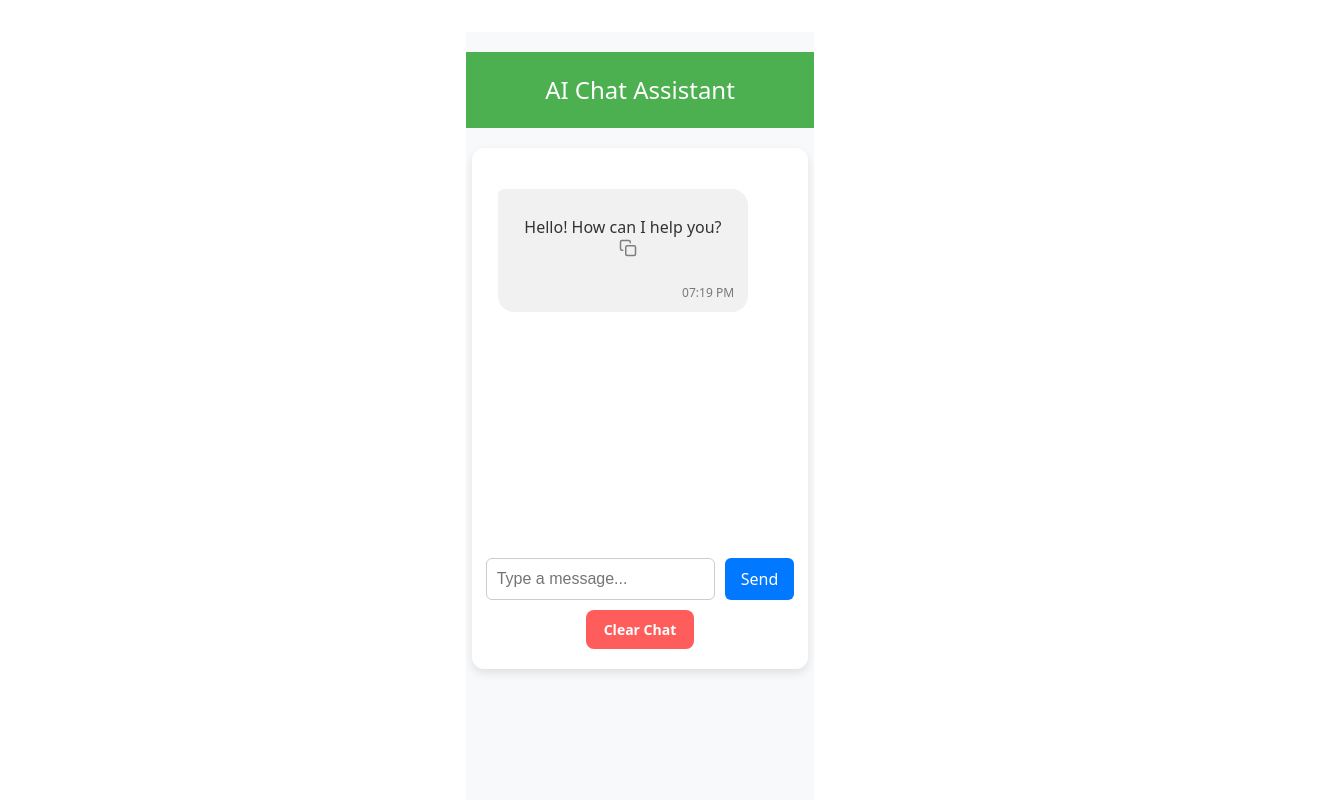
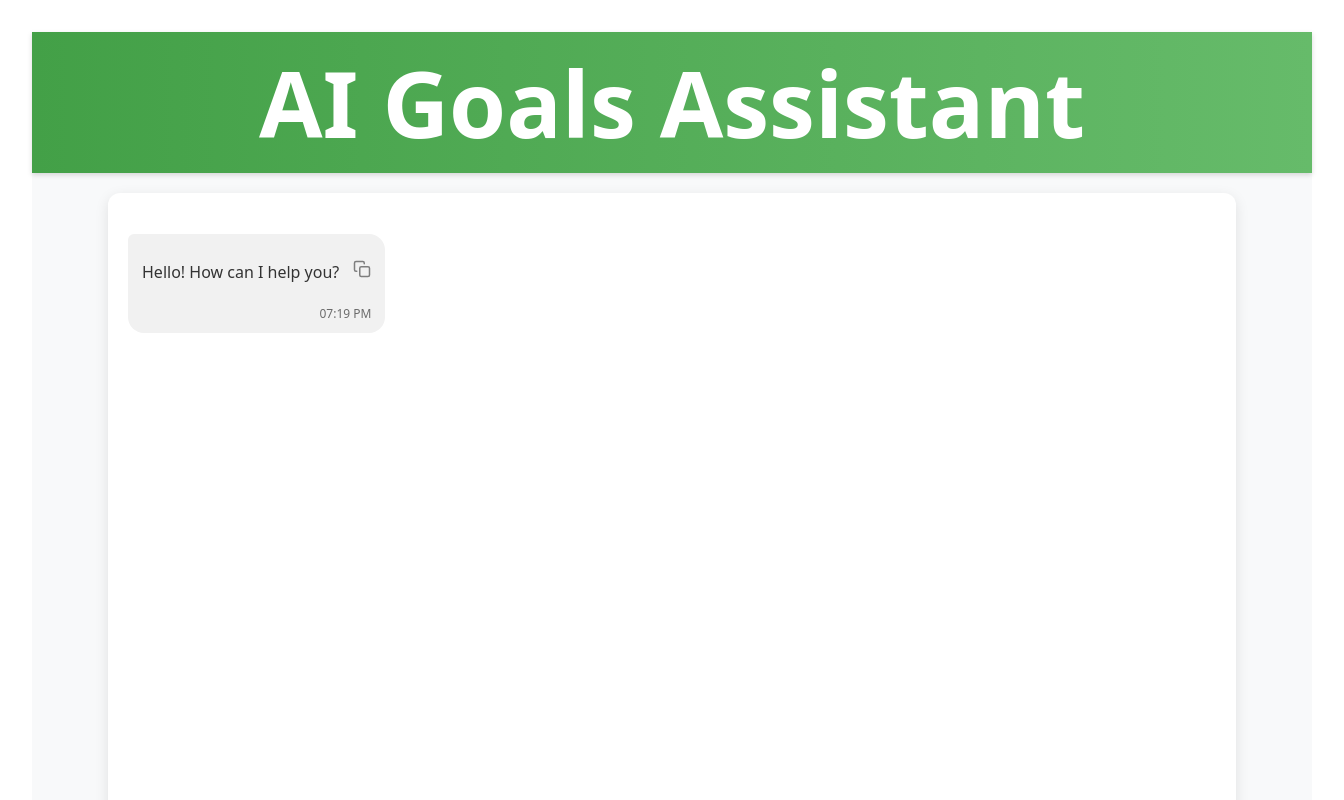
Before and after one commit to afilimonchyk/ai-goals-assistant, a Vue app in the folder my-vue-app/: page / in a window 1280 px wide. Shown: the top 800 px of the page, 1344 px wide, since content can reach past the window. Built offline with nearby package versions, Linux system fonts and the light colour scheme.

Commit message:
Added UI improvements.Still bullshit

```diff
--- a/my-vue-app/src/App.vue
+++ b/my-vue-app/src/App.vue
@@ -11,7 +11,10 @@ import ChatWindow from "./components/ChatWindow.vue";
 </template>
 
 <style scoped>
-/* Ensure the whole app has a clean background */
+/*
+  Main application container.
+  A light gray background, taking up the full viewport height.
+*/
 .app-container {
   background-color: #f8f9fa; /* Light Gray */
   min-height: 100vh;
@@ -19,6 +22,6 @@ import ChatWindow from "./components/ChatWindow.vue";
   flex-direction: column;
   align-items: center;
   justify-content: flex-start;
-  padding-top: 20px;
+  /* No extra padding-top needed since header is not fixed */
 }
 </style>
--- a/my-vue-app/src/components/ChatWindow.vue
+++ b/my-vue-app/src/components/ChatWindow.vue
@@ -1,9 +1,10 @@
 <script setup>
+// Import necessary modules and components
 import { ref, onMounted, watch, onUpdated } from "vue";
 import InputForm from "./InputForm.vue";
 import { useChatAPI } from "../composables/useChatAPI";
 
-// Load messages from localStorage or use default bot greeting
+// Refs for messages and chat container
 const messages = ref(
   JSON.parse(localStorage.getItem("chatMessages")) || [
     {
@@ -13,11 +14,12 @@ const messages = ref(
     },
   ]
 );
+const chatContainer = ref(null);
 
-const chatContainer = ref(null);
+// Destructure the API function and loading state
 const { sendMessageToAPI, isLoading } = useChatAPI();
 
-// Function to get the current timestamp in HH:MM format
+// Returns current time in HH:MM format
 function getCurrentTimestamp() {
   return new Date().toLocaleTimeString([], {
     hour: "2-digit",
@@ -25,11 +27,11 @@ function getCurrentTimestamp() {
   });
 }
 
-// Function to add a new message
+// Adds a new message to the chat
 const addMessage = async (messageText) => {
   if (!messageText.trim()) return;
 
-  // Add user's message with timestamp
+  // Push user's message
   messages.value.push({
     text: messageText,
     sender: "user",
@@ -39,13 +41,13 @@ const addMessage = async (messageText) => {
   // Show typing indicator
   messages.value.push({ isTyping: true, sender: "bot" });
 
-  // Send request to API
+  // Send request to the API
   const response = await sendMessageToAPI(messages.value);
 
   // Remove typing indicator
   messages.value.pop();
 
-  // Ensure we extract the correct field from API response
+  // Check the response and add bot's message
   if (response && response.answer) {
     messages.value.push({
       text: response.answer,
@@ -61,7 +63,7 @@ const addMessage = async (messageText) => {
   }
 };
 
-// Function to clear the chat
+// Clears the chat and removes stored messages
 const clearChat = () => {
   messages.value = [
     {
@@ -70,22 +72,22 @@ const clearChat = () => {
       timestamp: getCurrentTimestamp(),
     },
   ];
-  localStorage.removeItem("chatMessages"); // Remove stored chat history
+  localStorage.removeItem("chatMessages");
 };
 
-// Function to copy a message to the clipboard
+// Copies a message to the clipboard
 const copyMessage = (text) => {
   navigator.clipboard.writeText(text);
 };
 
-// Auto-scroll to the latest message
+// Auto-scroll to the bottom when messages update
 onUpdated(() => {
   if (chatContainer.value) {
     chatContainer.value.scrollTop = chatContainer.value.scrollHeight;
   }
 });
 
-// Watch for changes in messages and save them to localStorage
+// Watch messages and save them to localStorage
 watch(
   messages,
   (newMessages) => {
@@ -94,7 +96,7 @@ watch(
   { deep: true }
 );
 
-// Load messages when the component mounts
+// Load messages from localStorage on mount
 onMounted(() => {
   const savedMessages = localStorage.getItem("chatMessages");
   if (savedMessages) {
@@ -104,22 +106,31 @@ onMounted(() => {
 </script>
 
 <template>
-  <div class="container">
-    <!-- Chat messages -->
-    <div id="chat" ref="chatContainer">
+  <div class="chat-wrapper">
+    <div class="chat-container">
+      <!-- УДАЛЁН ВНУТРЕННИЙ ЗАГОЛОВОК, ЧТОБЫ НЕ ДУБЛИРОВАТЬ -->
+
+      <!-- Chat messages area -->
+      <div ref="chatContainer" class="chat-messages">
+        <!-- Transition group for smooth entering/leaving of messages -->
+        <transition-group name="fade" tag="div" class="messages-list">
           <div
             v-for="(msg, index) in messages"
             :key="index"
             :class="['message-container', msg.sender]"
           >
+            <!-- Typing indicator -->
             <p v-if="msg.isTyping" class="typing-animation">
               <span class="dot"></span>
               <span class="dot"></span>
               <span class="dot"></span>
             </p>
+
+            <!-- Normal message -->
             <p v-else class="message">
               {{ msg.text }}
               <span class="copy-icon" @click="copyMessage(msg.text)">
+                <!-- Copy icon SVG -->
                 <svg
                   xmlns="http://www.w3.org/2000/svg"
                   width="18"
@@ -138,67 +149,89 @@ onMounted(() => {
                 </svg>
               </span>
             </p>
+
+            <!-- Timestamp -->
             <span class="timestamp">{{ msg.timestamp }}</span>
           </div>
+        </transition-group>
       </div>
 
-    <!-- Input field -->
+      <!-- Input form for user messages -->
       <InputForm @send-message="addMessage" />
 
-    <!-- Clear Chat button -->
+      <!-- Clear chat button -->
       <button @click="clearChat" class="clear-btn">Clear Chat</button>
+    </div>
   </div>
 </template>
 
 <style scoped>
-/* Chat Container */
-.container {
-  margin: 20px auto;
-  background: white;
+/* Wrapper that covers the entire screen */
+.chat-wrapper {
+  width: 100vw;
+  height: 100vh;
+  display: flex;
+  justify-content: center;
+  align-items: center;
+  /* Убираем дублирующийся фон, т.к. фон может задаваться в App.vue или Header.vue */
+  background: none;
+}
+
+/* Main container with rounded corners and shadow */
+.chat-container {
+  width: 85vw;
+  max-width: 1200px;
+  height: 90vh;
+  background: #fff;
   padding: 20px;
   border-radius: 12px;
-  box-shadow: 0 4px 10px rgba(0, 0, 0, 0.1);
-  width: 85%;
-  max-width: 650px;
+  box-shadow: 0 4px 14px rgba(0, 0, 0, 0.1);
   display: flex;
   flex-direction: column;
   align-items: center;
 }
 
+/* Удалили стили .chat-header, так как заголовок убран */
+
 /* Chat messages area */
-#chat {
-  border: none;
+.chat-messages {
+  flex-grow: 1;
+  width: 100%;
   border-radius: 10px;
-  padding: 15px;
-  height: 350px;
   overflow-y: auto;
   background: #ffffff;
+  padding: 15px;
   display: flex;
   flex-direction: column;
-  width: 100%;
 }
 
-/* Message container */
+/* Container for the transition-group items */
+.messages-list {
+  display: flex;
+  flex-direction: column;
+}
+
+/* Individual message container */
 .message-container {
   display: flex;
   flex-direction: column;
   max-width: 75%;
   padding: 10px 14px;
   border-radius: 16px;
-  margin: 6px;
+  margin: 6px 0;
   word-wrap: break-word;
   position: relative;
 }
 
-/* User messages */
+/* User message style */
 .message-container.user {
   align-self: flex-end;
   background: #0078ff;
-  color: white;
+  color: #fff;
   border-top-right-radius: 6px;
 }
 
-/* Bot messages */
+/* Bot message style */
 .message-container.bot {
   align-self: flex-start;
   background: #f1f1f1;
@@ -206,25 +239,22 @@ onMounted(() => {
   border-top-left-radius: 6px;
 }
 
-/* Timestamp */
+/* Timestamp style */
 .timestamp {
   font-size: 12px;
-  color: rgba(255, 255, 255, 0.6);
+  margin-top: 5px;
   text-align: right;
-  margin-top: 5px;
+  opacity: 0.7;
 }
 
-.message-container.bot .timestamp {
-  color: rgba(0, 0, 0, 0.5);
-}
-
-/* Typing animation */
+/* Typing animation container */
 .typing-animation {
   display: flex;
   gap: 3px;
   padding: 8px;
 }
 
+/* Dots for typing animation */
 .dot {
   width: 6px;
   height: 6px;
@@ -251,7 +281,7 @@ onMounted(() => {
   }
 }
 
-/* Copy Icon */
+/* Copy icon style */
 .copy-icon {
   cursor: pointer;
   margin-left: 10px;
@@ -265,8 +295,9 @@ onMounted(() => {
   opacity: 1;
 }
 
-/* Clear Chat Button */
+/* Clear chat button */
 .clear-btn {
+  margin-top: 10px;
   background: #ff5c5c;
   color: white;
   border: none;
@@ -276,10 +307,28 @@ onMounted(() => {
   font-weight: bold;
   cursor: pointer;
   transition: background 0.2s ease-in-out;
-  margin-top: 10px;
 }
 
 .clear-btn:hover {
   background: #d64545;
 }
+
+/* Fade transition for messages */
+.fade-enter-active,
+.fade-leave-active {
+  transition: opacity 0.3s ease;
+}
+.fade-enter-from,
+.fade-leave-to {
+  opacity: 0;
+}
+
+/* Responsive adjustments */
+@media (max-width: 768px) {
+  .chat-container {
+    width: 95vw;
+    height: 95vh;
+    padding: 15px;
+  }
+}
 </style>
--- a/my-vue-app/src/components/Header.vue
+++ b/my-vue-app/src/components/Header.vue
@@ -1,14 +1,30 @@
 <template>
-  <header>AI Chat Assistant</header>
+  <!-- Main application header -->
+  <header class="app-header">
+    <h1>AI Goals Assistant</h1>
+  </header>
 </template>
 
+<script setup>
+// No additional script logic needed for the header
+</script>
+
 <style scoped>
-header {
-  background-color: #4caf50;
-  color: white;
+/* A simple green gradient for the header */
+.app-header {
+  background: linear-gradient(90deg, #43a047, #66bb6a);
+  color: #fff;
   width: 100%;
   padding: 20px 0;
   text-align: center;
-  font-size: 24px;
+  font-size: 1.8rem; /* Slightly larger font */
+  font-weight: bold;
+  /* Subtle shadow under the header */
+  box-shadow: 0 2px 5px rgba(0, 0, 0, 0.15);
+}
+
+/* Remove default margin from the heading */
+.app-header h1 {
+  margin: 0;
 }
 </style>
--- a/my-vue-app/src/composables/useChatAPI.js
+++ b/my-vue-app/src/composables/useChatAPI.js
@@ -1,3 +1,5 @@
+// useChatAPI.js
+
 import { ref } from "vue";
 
 export function useChatAPI() {
@@ -6,8 +8,13 @@ export function useChatAPI() {
   const sendMessageToAPI = async (messages) => {
     isLoading.value = true;
     try {
-      // Convert messages to OpenAI format (ensure correct structure)
-      const formattedMessages = messages.map((msg) => ({
+      // Filter out messages without valid "text" (e.g. typing indicators)
+      const validMessages = messages.filter(
+        (msg) => typeof msg.text === "string" && msg.text.trim() !== ""
+      );
+
+      // Map messages to the format expected by the backend / OpenAI API
+      const formattedMessages = validMessages.map((msg) => ({
         role: msg.sender === "user" ? "user" : "assistant",
         content: msg.text,
       }));
@@ -17,7 +24,7 @@ export function useChatAPI() {
         headers: {
           "Content-Type": "application/json",
         },
-        body: JSON.stringify({ messages: formattedMessages }), // Ensure correct structure
+        body: JSON.stringify({ messages: formattedMessages }),
       });
 
       if (!response.ok) {
@@ -28,7 +35,7 @@ export function useChatAPI() {
       return data;
     } catch (error) {
       console.error("API request failed:", error);
-      return { answer: "Error: Failed to fetch AI response." }; // Fix return structure
+      return { answer: "Error: Failed to fetch AI response." };
     } finally {
       isLoading.value = false;
     }
```
Also changed, not shown: 1 other file (tests, documents, lock files or other folders). Lines whose indentation alone changed are shown as unchanged.
